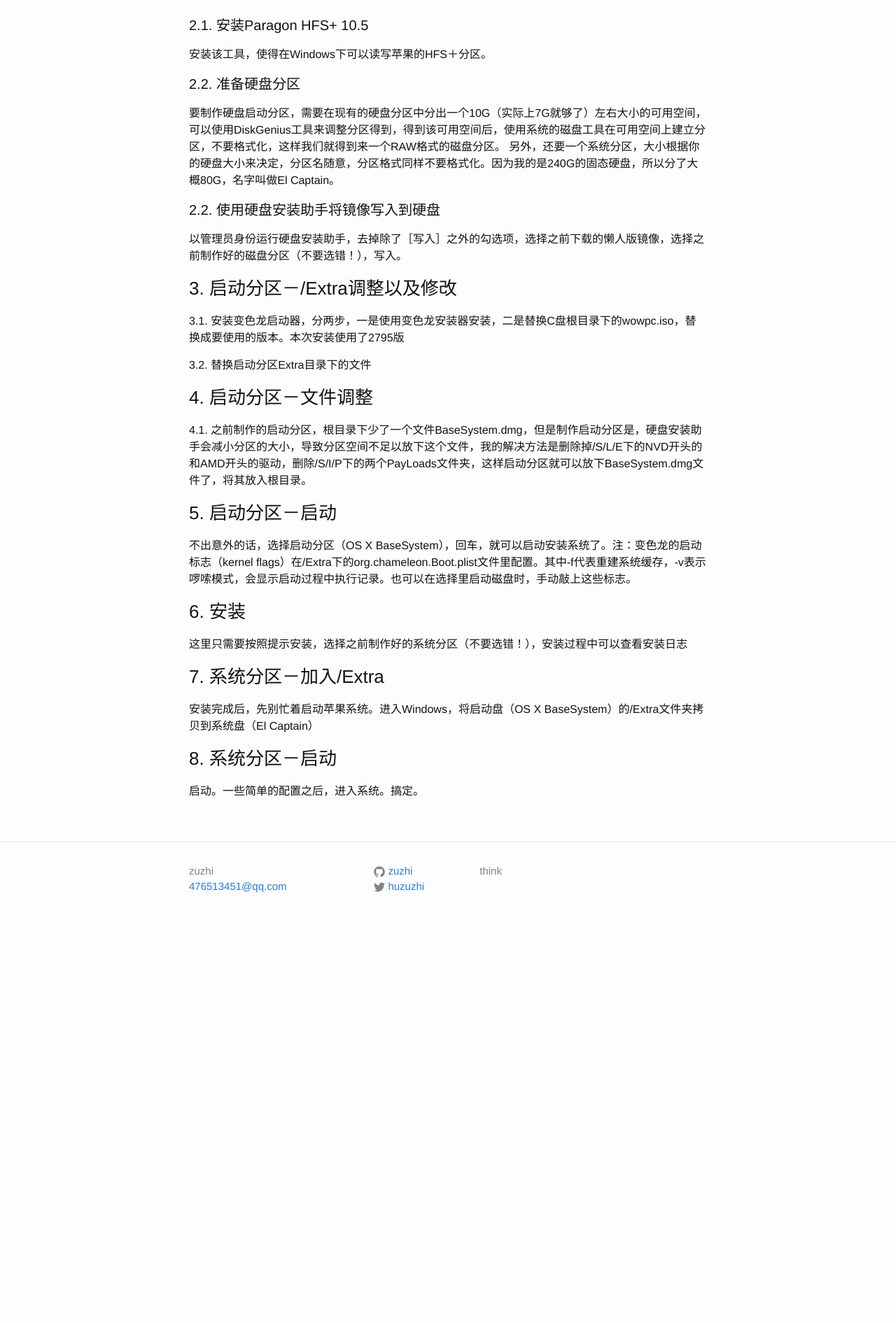
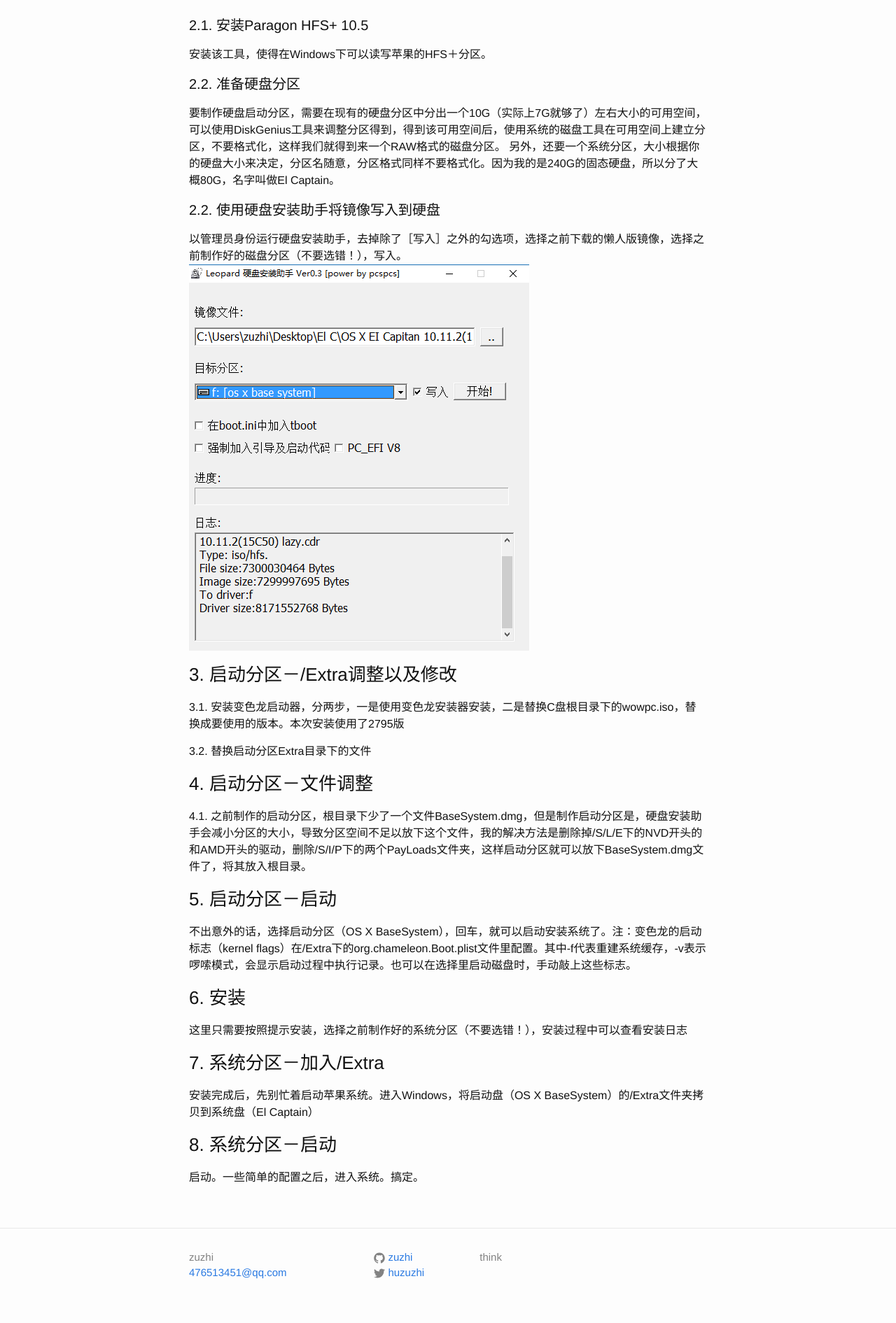
Before and after one commit to zuzhi/zuzhi.github.io, a Jekyll site: the page built from _posts/2016-01-17-OS-X-El-Captain-On-N55SL.markdown, in a window 1280 px wide. Shown: the part 1087-2978 px from the top of the page at 70% size. Built offline with Jekyll 4.4.1, drawn with Linux system fonts in a browser that asks for light colours; before the commit the page ends 2426 px from its top, so only the background shows below that.

Commit message:
add image

```diff
--- a/_posts/2016-01-17-OS-X-El-Captain-On-N55SL.markdown
+++ b/_posts/2016-01-17-OS-X-El-Captain-On-N55SL.markdown
@@ -38,6 +38,7 @@ OS X El Captain也就是10.11这个版本出来已经有一阵子了，要是要
 
 #### 2.2. 使用硬盘安装助手将镜像写入到硬盘
 以管理员身份运行硬盘安装助手，去掉除了［写入］之外的勾选项，选择之前下载的懒人版镜像，选择之前制作好的磁盘分区（不要选错！），写入。
+![使用硬盘安装助手将镜像写入到硬盘](https://github.com/zuzhi/zuzhi.github.io/blob/master/img/tutorial-captures/snip_20160117144615.png "使用硬盘安装助手将镜像写入到硬盘")
 
 ### 3. 启动分区－/Extra调整以及修改
 
```
